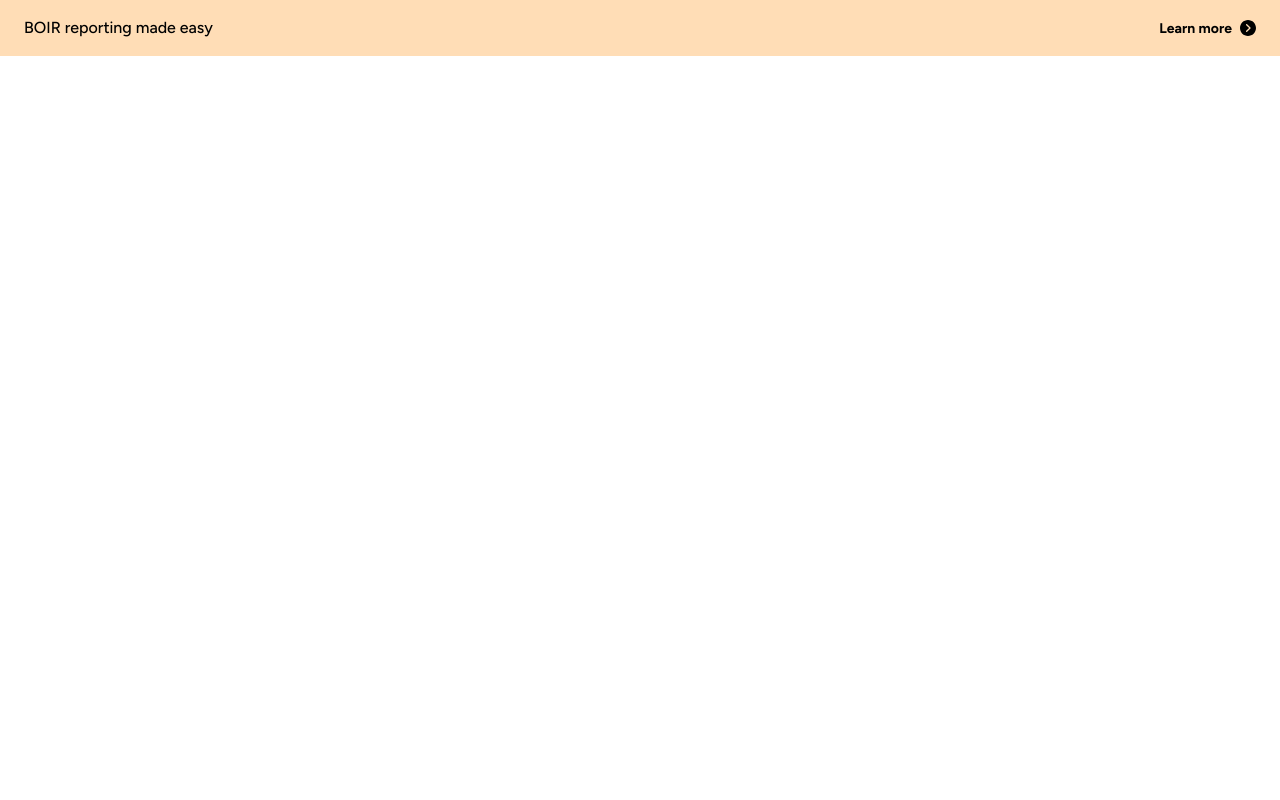
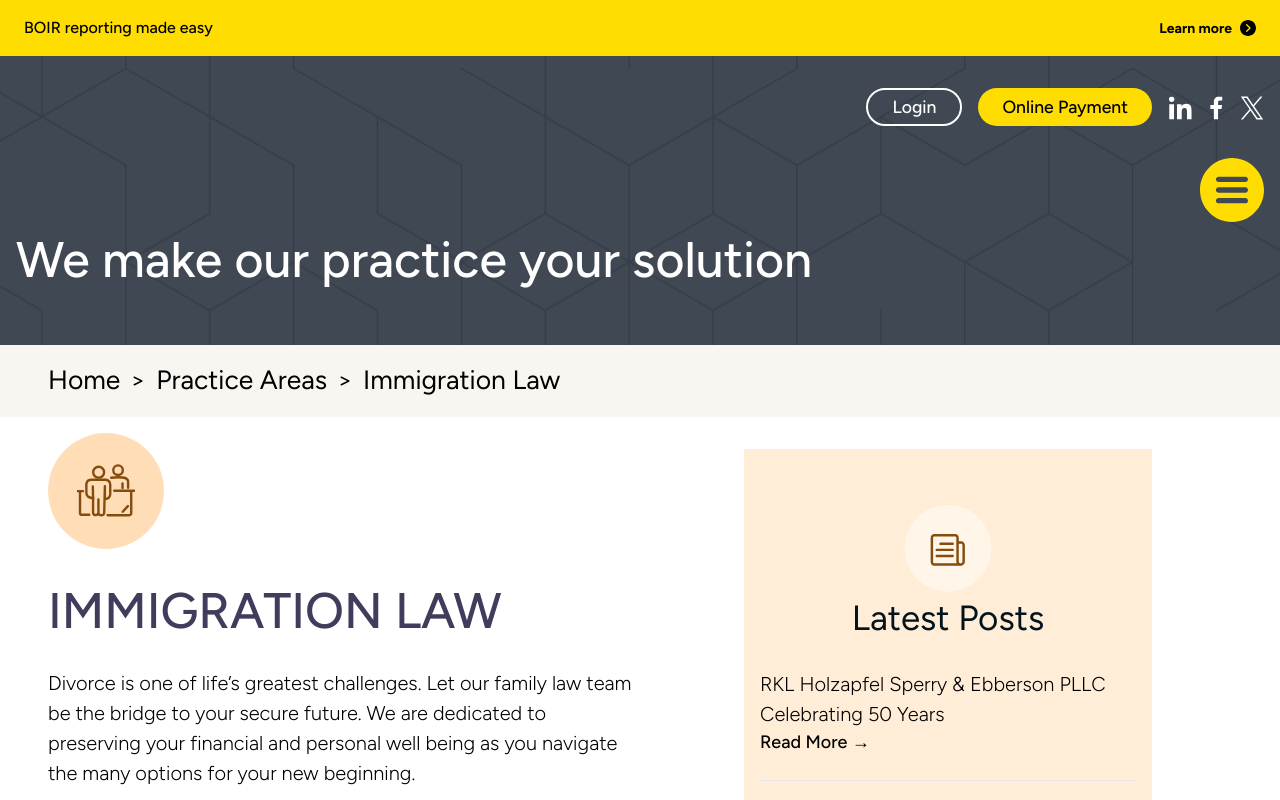
Before and after one commit to Abheerajput/rkllwa, a React (Create React App) app: page /Immigration-Law in a window 1280 px wide. Shown: the top 800 px of the page. Built offline with nearby package versions, Linux system fonts and the light colour scheme; the HTML template or start-up script is replaced by a standard one; a web font is replaced by a local one.

Commit message:
latest-code

```diff
--- a/src/App.js
+++ b/src/App.js
@@ -5,7 +5,7 @@ import Navbar from './Components/Navbar/Navbar';
 import Profile1 from './Pages/Profiles/Profile';
 import Profile2 from './Pages/Profiles/Profile2';
 import Profile3 from './Pages/Profiles/Profile3';
-import Secondscreen from './Routes/Secondscreen/Secondscreen';
+import ImmigrationLaw from './Routes/ImmigrationLaw/ImmigrationLaw';
 import Founderscreen from "./Pages/Founders/Founderscreen"
 // Import the ImmigrationLaw component
 
@@ -15,7 +15,7 @@ function App() {
       <Navbar />
        <Routes>
         <Route path="/" element={<Header />} />
-        <Route path="/secondscreen" element={<Secondscreen />} />
+        <Route path="/Immigration-Law" element={<ImmigrationLaw />} />
         <Route path="/founders" element={<Founderscreen />} />
         <Route path="/profile/Ava Johnson" element={<Profile1/>} />
         <Route path="/profile/Taylor Morgan" element={<Profile2/>} />
--- a/src/Components/Header/Header.jsx
+++ b/src/Components/Header/Header.jsx
@@ -1,4 +1,4 @@
-import React, { useState } from 'react';
+import React, { useState,useEffect,useRef } from 'react';
 import { Link } from 'react-router-dom';
 import NewsAndEvents from '../../Pages/NewsandEvents/NewsAndEvents';
 import Section1 from '../Section/Section1';
@@ -16,15 +16,30 @@ import icon1 from "../../assets/icons/drpdwicon1.svg"
 import fbicon from '../../assets/icons/fbicon.svg';
 import lkdnicon from '../../assets/icons/lkdnicon.svg';
 import twittericon from '../../assets/icons/twitter.svg';
-import menuicon from '../../assets/icons/menicon.png';
+import menuicon from '../../assets/icons/logo2.svg';
 import '../../Style/style.css';
 
 const Header = ({ backgroundImg, logo, socialIcons, socialIcons2, menuIcon, mainTitle, mainDescription, buttonText, icon }) => {
   const [menuOpen, setMenuOpen] = useState(false);
-
+  const menuRef = useRef(null);
   const toggleMenu = () => {
     setMenuOpen(!menuOpen);
   };
+
+  useEffect(() => {
+    const handleClickOutside = (event) => {
+      if (menuRef.current && !menuRef.current.contains(event.target)) {
+        setMenuOpen(false);
+      }
+    };
+
+
+    document.addEventListener('mousedown', handleClickOutside);
+
+    return () => {
+      document.removeEventListener('mousedown', handleClickOutside);
+    };
+  }, [menuRef]);
 
   return (
     <>
@@ -37,7 +52,9 @@ const Header = ({ backgroundImg, logo, socialIcons, socialIcons2, menuIcon, main
     >
       <div className="flex  overflow-x-hidden justify-between  p-8 lg:px-24 lg:py-12">
         <div>
+          <Link to="/">
           <img src={logo} alt="Logo" className="" />
+          </Link>
         </div>
         <div>
           <div className=" md:flex ">
@@ -46,7 +63,7 @@ const Header = ({ backgroundImg, logo, socialIcons, socialIcons2, menuIcon, main
                 <button className="fgt-ff-medium text-[17.61px] text-white rounded-full border-2 px-6 py-1 border-white">
                   Login
                 </button>
-                <button className="fgt-ff-medium text-[17.61px] text-black rounded-full py-1 px-6 bg-[#FFDDB6]">
+                <button className="fgt-ff-medium text-[17.61px] text-black rounded-full py-1 px-6 bg-[#FFDD00]">
                   Online Payment
                 </button>
                 <div className="flex space-x-3 pt-2">
@@ -66,7 +83,7 @@ const Header = ({ backgroundImg, logo, socialIcons, socialIcons2, menuIcon, main
 
       {menuOpen && (
 
-        <div className=" absolute  top-0 w-full mt-[56px]  bg-white h-full  max-h-[570px]  xs:max-h-[720px]  shadow-lg ">
+        <div ref={menuRef} className=" absolute  top-0 w-full mt-[56px]  bg-white h-full  max-h-[570px]  xs:max-h-[720px]  shadow-lg ">
           <div className="flex justify-between xs:p-2 p-8 lg:px-24 lg:py-12">
             <div>
               <img
@@ -83,7 +100,7 @@ const Header = ({ backgroundImg, logo, socialIcons, socialIcons2, menuIcon, main
                     <button className="fgt-ff-medium text-[17.61px] text-[#E6A358] rounded-full border-2 px-6 py-1 border-[#E6A358]">
                       Login
                     </button>
-                    <button className="fgt-ff-medium text-[17.61px] text-white rounded-full py-1 px-6 bg-[#E6A358]">
+                    <button className="fgt-ff-medium text-[17.61px] text-white rounded-full py-1 px-6 bg-[#FFDD00]">
                       Online Payment
                     </button>
                     <div className="flex space-x-3 pt-2">
@@ -137,7 +154,7 @@ const Header = ({ backgroundImg, logo, socialIcons, socialIcons2, menuIcon, main
                 <h1 className='fgt-ff-medium text-[27px] flex gap-[10px] flex-wrap'><img src={icon1} alt="" />  Practice Areas</h1>
                 <p className='text-[20px] fgt-ff-light text-[#403C5C] pt-2'>Business Law</p>
                 <p className='text-[20px] fgt-ff-light text-[#403C5C]'> BOIR Compliance</p>
-                <p className='text-[20px] fgt-ff-light text-[#403C5C]'>   <Link to="/secondscreen">Immigration Law</Link></p>
+                <p className='text-[20px] fgt-ff-light text-[#403C5C]'>   <Link to="/Immigration-Law">Immigration Law</Link></p>
               </span>
 
               <span className='flex flex-col gap-2 text-black'>
@@ -181,7 +198,7 @@ const Header = ({ backgroundImg, logo, socialIcons, socialIcons2, menuIcon, main
           <p className="text-[16px] lg:text-[18.34px] fgt-ff-light py-6">
             {mainDescription}
           </p>
-          <button className="bg-[#EEB26D] px-8 lg:px-12 py-3  rounded-md">
+          <button className="bg-[#FFDD00] px-8 lg:px-12 py-3  rounded-md">
             {buttonText}
           </button>
         </div>
--- a/src/Components/Navbar/Navbar.jsx
+++ b/src/Components/Navbar/Navbar.jsx
@@ -4,7 +4,7 @@ import '../../Style/style.css';
 
 const Navbar = () => {
   return (
-    <div className="bg-[#FFDDB6] px-6 py-4 md:px-12 md:py-6">
+    <div className="bg-[#FFDD00] px-6 py-4 md:px-12 md:py-6">
       <div className="flex justify-between items-center">
         <p className="fgt-ff-medium text-[16px] md:text-[20px]">BOIR reporting made easy</p>
         <p className="flex items-center gap-2 md:gap-4 fgt-ff-bold text-[14px] md:text-[17.61px]">
--- a/src/Layout/Header/SecondHeader.jsx
+++ b/src/Layout/Header/SecondHeader.jsx
@@ -1,9 +1,11 @@
-import React, { useState } from 'react';
+import React, { useState,useEffect,useRef } from 'react';
 import PropTypes from 'prop-types';
 import RKL2 from '../../assets/icons/Rkl2.svg';
-
+import fbicon from '../../assets/icons/fbicon.svg';
+import lkdnicon from '../../assets/icons/lkdnicon.svg';
+import twittericon from '../../assets/icons/twitter.svg';
 import img1 from '../../assets/images/img1.png';
-import menuicon from '../../assets/icons/menicon.png';
+import menuicon from '../../assets/icons/logo2.svg';
 import icon1 from "../../assets/icons/drpdwicon1.svg";
 import aboutus from "../../assets/icons/aboutusicon.svg";
 import stay from "../../assets/icons/stayicon.svg";
@@ -12,24 +14,43 @@ import { Link } from 'react-router-dom'; // Ensure you have react-router-dom ins
 
 const SecondHeader = ({ socialIcons2, mainTitle }) => {
   const [menuOpen, setMenuOpen] = useState(false);
-
+  const menuRef = useRef(null);
+  const socialIcons = [lkdnicon, fbicon, twittericon];
   const toggleMenu = () => {
     setMenuOpen(prevState => !prevState);
   };
+
+
+    // Close the menu if clicked outside
+    useEffect(() => {
+      const handleClickOutside = (event) => {
+        if (menuRef.current && !menuRef.current.contains(event.target)) {
+          setMenuOpen(false); // Close the menu if clicked outside
+        }
+      };
+
+      // Add event listener
+      document.addEventListener('mousedown', handleClickOutside);
+
+      // Cleanup event listener
+      return () => {
+        document.removeEventListener('mousedown', handleClickOutside);
+      };
+    }, [menuRef]);
 
   return (
     <header className="bg-gray-800 py-4 text-white" style={{ backgroundImage: `url(${img1})` }}>
       <div className="flex justify-end pt-4">
         <div className="md:flex items-center pr-4 ">
           <div className="flex space-x-4 xs:hidden ">
-            <button className="fgt-ff-medium text-[17.61px] text-[#E6A358] rounded-full border-2 px-6 py-1 border-[#E6A358]">
+            <button className="fgt-ff-medium text-[17.61px] text-white rounded-full border-2 px-6 py-1 border-white">
               Login
             </button>
-            <button className="fgt-ff-medium text-[17.61px] text-white rounded-full py-1 px-6 bg-[#E6A358]">
+            <button className="fgt-ff-medium text-[17.61px] text-black rounded-full py-1 px-6 bg-[#FFDD00]">
               Online Payment
             </button>
             <div className="flex space-x-3 pt-2">
-              {socialIcons2.map((icon, index) => (
+              {socialIcons.map((icon, index) => (
                 <img key={index} src={icon} alt={`Social Icon ${index}`} className="w-6 h-6" />
               ))}
             </div>
@@ -45,14 +66,16 @@ const SecondHeader = ({ socialIcons2, mainTitle }) => {
         </div>
       </div>
       {menuOpen && (
-        <div className="absolute overflow-hidden px-8 px-0 top-0 w-full mt-[56px] bg-white h-full max-h-[570px] xs:max-h-[720px] shadow-lg">
+        <div ref={menuRef} className="absolute overflow-hidden px-8  top-0 w-full mt-[56px] bg-white h-full max-h-[570px] xs:max-h-[720px] shadow-lg">
           <div className="flex justify-between pt-4 xs:p-2 px-2 lg:px-24 lg:py-12">
             <div>
+              <Link to="/">
               <img
                 src={RKL2}
                 alt="Logo"
                 className="w-48 sm:w-48 md:w-72 lg:w-72 xl:w-72"
-              />
+                />
+                </Link>
             </div>
             <div>
               <div className="md:flex">
@@ -61,7 +84,7 @@ const SecondHeader = ({ socialIcons2, mainTitle }) => {
                     <button className="fgt-ff-medium text-[17.61px] text-[#E6A358] rounded-full border-2 px-6 py-1 border-[#E6A358]">
                       Login
                     </button>
-                    <button className="fgt-ff-medium text-[17.61px] text-white rounded-full py-1 px-6 bg-[#E6A358]">
+                    <button className="fgt-ff-medium text-[17.61px] text-white rounded-full py-1 px-6 bg-[#FFDD00]">
                       Online Payment
                     </button>
                     <div className="flex space-x-3 pt-2">
@@ -73,12 +96,14 @@ const SecondHeader = ({ socialIcons2, mainTitle }) => {
                 </span>
               </div>
               <div className="flex items-center justify-end pt-8">
+                <Link to="/">
                 <img
                   src={menuicon}
                   alt="Menu Icon"
                   className="w-16 h-16 cursor-pointer"
                   onClick={toggleMenu}
-                />
+                  />
+                  </Link>
               </div>
             </div>
           </div>
@@ -91,7 +116,7 @@ const SecondHeader = ({ socialIcons2, mainTitle }) => {
                 <p className="text-[20px] fgt-ff-light text-[#403C5C] pt-2">Business Law</p>
                 <p className="text-[20px] fgt-ff-light text-[#403C5C]">BOIR Compliance</p>
                 <p className="text-[20px] fgt-ff-light text-[#403C5C]">
-                  <Link to="/secondscreen">Immigration Law</Link>
+                  <Link to="/Immigration-Law">Immigration Law</Link>
                 </p>
               </span>
               <span className="flex flex-col gap-2 text-black">
--- a/src/Pages/Founders/Founderscreen.jsx
+++ b/src/Pages/Founders/Founderscreen.jsx
@@ -4,6 +4,7 @@ import RKL2 from '../../assets/icons/Rkl2.svg';
 import img1 from '../../assets/images/img1.png';
 import lkdnicon2 from "../../assets/icons/drpdwicon2.svg"
 import fbicon2 from "../../assets/icons/drpdwicon3.svg"
+import SecondHeader from '../../Layout/Header/SecondHeader';
 import twittericon2 from "../../assets/icons/drpdwicon4.svg"
 import { FaGreaterThan } from "react-icons/fa6";
 import fbicon from '../../assets/icons/fbicon.svg';
@@ -14,13 +15,22 @@ import Footer from "../../Layout/Footer/Footer"
 import founder1 from "../../assets/icons/founder4.svg"
 import founder2 from "../../assets/icons/founder5.svg"
 import founder3 from "../../assets/icons/founder6.svg"
+// import lkdnicon2 from '../../assets/icons/drpdwicon2.svg';
+// import fbicon2 from '../../assets/icons/drpdwicon3.svg';
+// import twittericon2 from '../../assets/icons/drpdwicon4.svg';
+
 import '../../Style/style.css';
 import { Link } from 'react-router-dom';
-const Founderscreen = ({socialIcons2}) => {
+const Founderscreen = () => {
+  const socialIcons = [lkdnicon2, fbicon2, twittericon2];
   return (
     <>
     <div>
-    <header className="bg-gray-800  px-8  p-4 text-white" style={{
+    <SecondHeader
+        socialIcons2={socialIcons}
+        mainTitle="Our Founders"
+      />
+    {/* <header className="bg-gray-800  px-8  p-4 text-white" style={{
       backgroundImage: `url(${img1})`,
     }}>
         <div className='flex justify-end pt-4'>
@@ -47,7 +57,8 @@ const Founderscreen = ({socialIcons2}) => {
         </div>
 
         <h1 className="text-[50px] fgt-ff-medium pb-8">Our Founders</h1>
-    </header>
+    </header> */}
+
   </div>
   <div className="p-4 bg-[#F7F6F1]">
 
--- a/src/Routes/Secondscreen/Secondscreen.jsx
+++ b/src/Routes/ImmigrationLaw/ImmigrationLaw.jsx
@@ -8,7 +8,7 @@ import lkdnicon2 from '../../assets/icons/drpdwicon2.svg';
 import fbicon2 from '../../assets/icons/drpdwicon3.svg';
 import twittericon2 from '../../assets/icons/drpdwicon4.svg';
 
-const  Secondscreen = ()=> {
+const  ImmigrationLaw = ()=> {
   const socialIcons = [lkdnicon2, fbicon2, twittericon2];
 
   return (
@@ -27,4 +27,4 @@ const  Secondscreen = ()=> {
   );
 }
 
-export default Secondscreen
+export default ImmigrationLaw
```
Also changed, not shown: src/assets/icons/logo2.svg (added).
